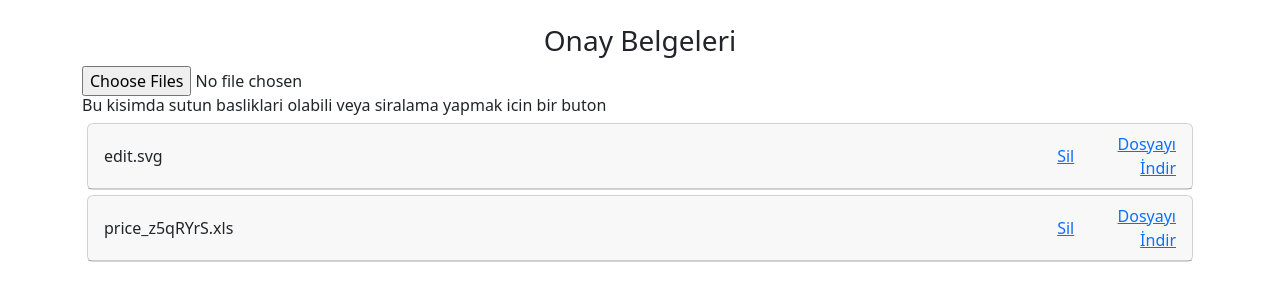
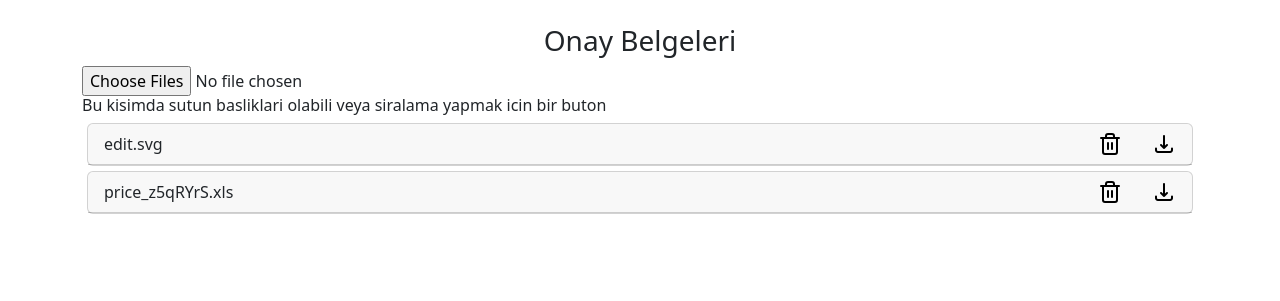
Before and after one commit to Yuziba/muhasebe03, a Django app: page /onay_list/ in a window 1280 px wide. Shown: the part 56-357 px from the top of the page. Run offline with Django 4.2, Linux system fonts and the light colour scheme; data comes from the database, SQL or seed files in the repository; both versions use the stored data as it was after the commit; some libraries are stand-ins or nearby versions.

Commit message:
duzenleme

```diff
--- a/muhapp/templates/muhapp/onaylar.html
+++ b/muhapp/templates/muhapp/onaylar.html
@@ -1,4 +1,5 @@
 {% extends "base.html" %}
+{% load static %}
 
 {%block content%}
 <div class="container">
@@ -21,10 +22,20 @@
 
     {% for file in files %}
     <div class="card" style="margin: 5px;">
-      <div class="card-header" style="display: flex; align-items: center; ">
+      <div class="card-header" style="display: flex; justify-content: space-between;">
         <div class="" style="width: 90%; "><span class="dosya-label">{{ file.file.name }}</span></div>
-        <div class="" style="padding-left:5px; text-align: right;"><a href="{% url 'muhapp:onay_delete' file.id %}">Sil</a></div>
-        <div class="" style="padding-left:5px; text-align: right;"><a href="{% url 'muhapp:onay_download' file_id=file.id %}">Dosyayı İndir</a></div>
+
+        <div class="" >
+          <a href="{% url 'muhapp:onay_delete' file.id %}" class="delete-link">
+            <img  src="{% static 'muhapp/images/trash.svg' %}" alt="Sil" style="width: 24px;  ">
+          </a></div>
+
+
+        <div class="">
+          <a href="{% url 'muhapp:onay_download' file_id=file.id %}">
+            <img  src="{% static 'muhapp/images/download.png' %}" alt="İndir" style="width: 24px;">
+          </a></div>
+
       </div>
     </div>
     {% endfor %}
--- a/muhapp/urls.py
+++ b/muhapp/urls.py
@@ -6,7 +6,7 @@ app_name = 'muhapp'
 urlpatterns = [
     path('', views.MainView.as_view(), name="main"),                                        #Ana Sayfa
     path('defterler/', views.Belge_Kayit_View.as_view(), name="defterler"),                 #Defterlerin Ana Sayfasi
-    #path('defter_onay_list', views.Onay_Kayit_View.as_view(), name="defter_onay_list"),     #Onay Belgesi Defteri sayfasi
+    #path('defter_onay_list', views.Onay_Kayit_View.as_view(), name="defter_onay_list"),    #Onay Belgesi Defteri sayfasi
     path('defter_ziraat', views.Ziraat_Kayit_View.as_view(), name="defter_ziraat"),         #Ziraat Belgesi Defteri sayfasi
     path('defter_dbank_duz', views.Demir_Duz_Kayit_View.as_view(), name="defter_dbank_duz"),#Demir Belgesi Defteri sayfasi
     path('defter_dbank_yf', views.Demir_YF_Kayit_View.as_view(), name="defter_dbank_yf"),   #Demir Belgesi Defteri sayfasi
```
Also changed, not shown: db.sqlite3, media/edit.svg (added), muhapp/static/muhapp/images/download.png (added), muhapp/static/muhapp/images/download.svg (added), 2 other files.
